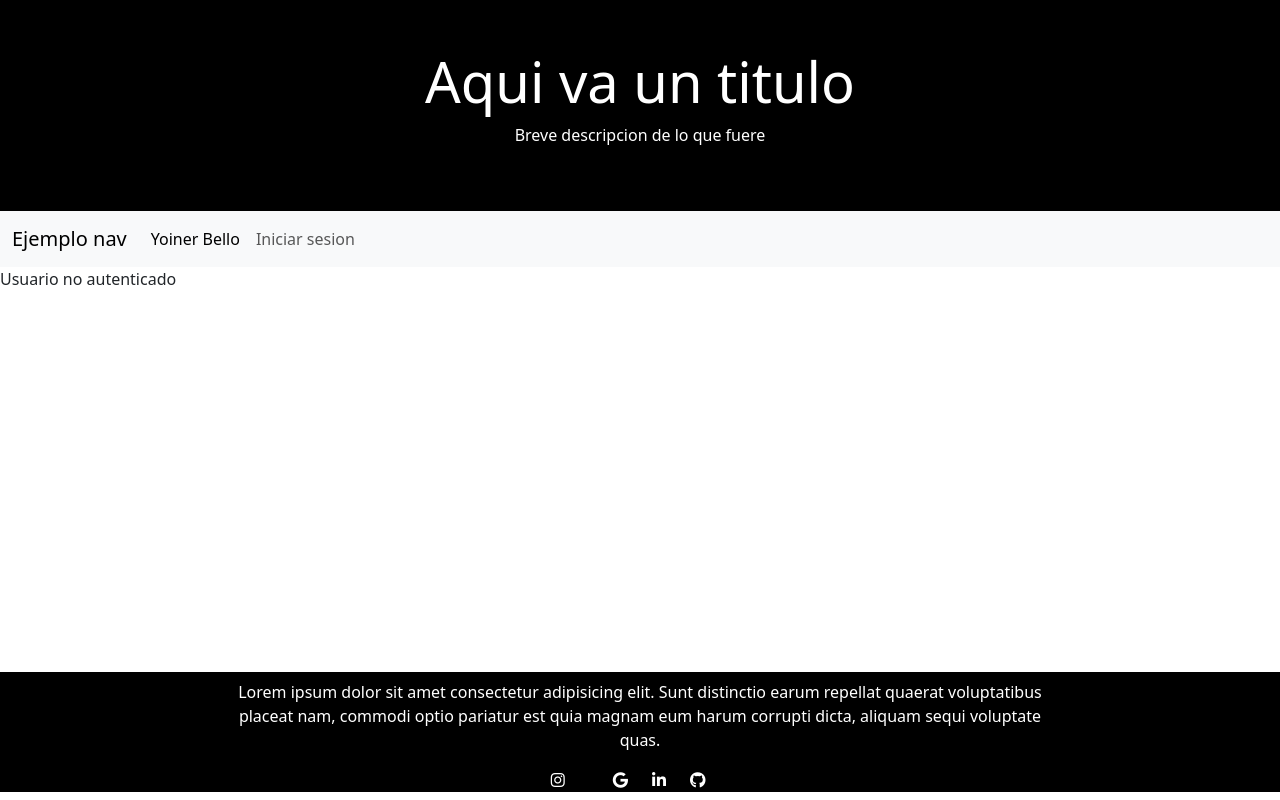
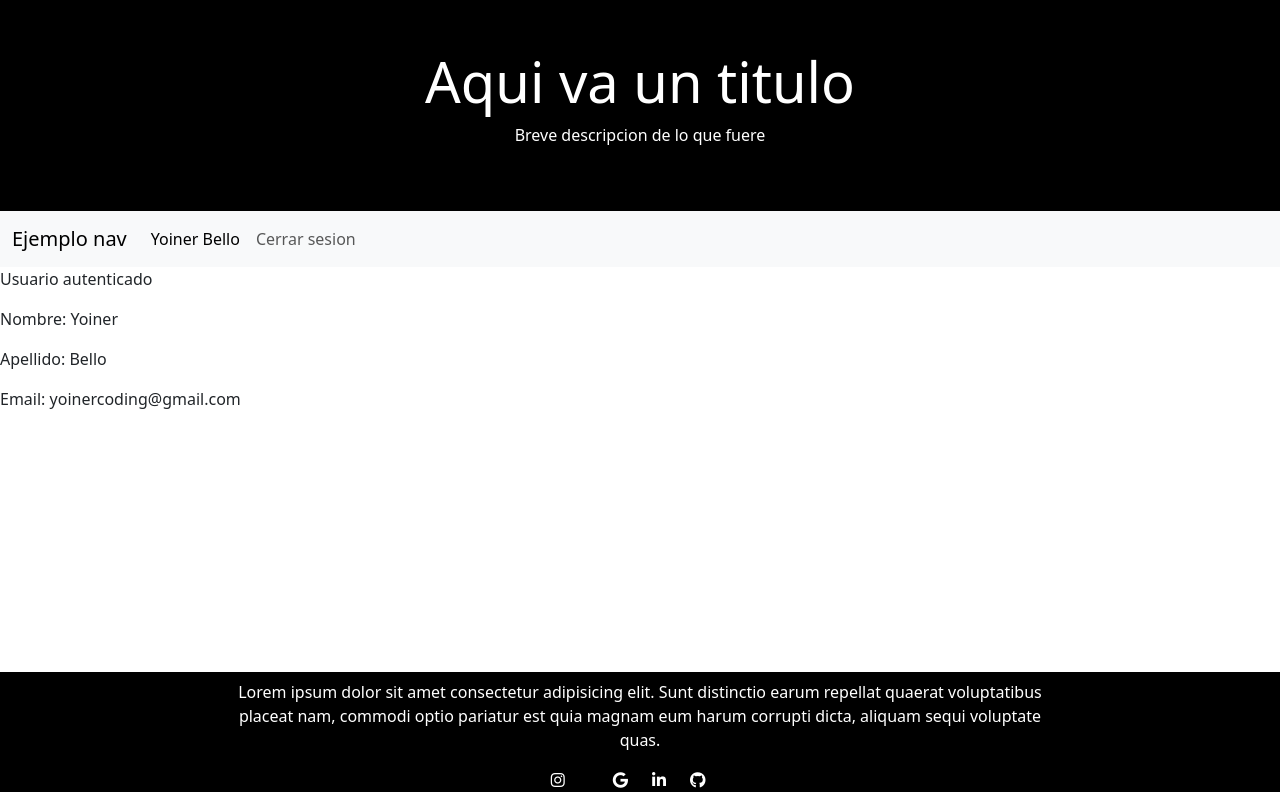
Before and after one commit to yoinercoding/loginAngular, an Angular app: page /iniciar-sesion in a window 1280 px wide. Both pictures are taken after typing "Sample123" into the empty fields and a click on the button "Iniciar sesion". Built offline with nearby package versions, Linux system fonts and the light colour scheme.

Commit message:
login done

```diff
--- a/src/app/components/auth/login/login.component.html
+++ b/src/app/components/auth/login/login.component.html
@@ -1,4 +1,5 @@
 <form [formGroup]="loginForm">
+  <p class="text-danger">{{loginError}}</p>
   <div class="mb-3">
     <label for="exampleInputEmail1" class="form-label">Email</label>
     <input
--- a/src/app/components/auth/login/login.component.ts
+++ b/src/app/components/auth/login/login.component.ts
@@ -11,6 +11,8 @@ import { LoginRequest } from 'src/app/services/auth/loginRequest';
 })
 
 export class LoginComponent implements OnInit {
+
+  loginError:string=""
 
   loginForm = this.formBuilder.group({
     email: ['yoinercoding@gmail.com', [Validators.required, Validators.email]],
@@ -39,6 +41,7 @@ export class LoginComponent implements OnInit {
         },
         error: (errorData) => {
           console.log(errorData)
+          this.loginError=errorData
         },
         complete: () => {
           console.log("Login completo")
--- a/src/app/components/pages/dashboard/dashboard.component.html
+++ b/src/app/components/pages/dashboard/dashboard.component.html
@@ -1,3 +1,8 @@
 <app-nav></app-nav>
 <p *ngIf="!userLoginOn">Usuario no autenticado</p>
 <p *ngIf="userLoginOn">Usuario autenticado</p>
+<div *ngIf="userLoginOn">
+    <p>Nombre: {{userData?.name}}</p>
+    <p>Apellido: {{userData?.lastname}}</p>
+    <p>Email: {{userData?.email}}</p>
+</div>
--- a/src/app/components/pages/dashboard/dashboard.component.ts
+++ b/src/app/components/pages/dashboard/dashboard.component.ts
@@ -1,17 +1,34 @@
-import { Component, OnInit } from '@angular/core';
+import { Component, OnDestroy, OnInit } from '@angular/core';
+import { LoginService } from 'src/app/services/auth/login.service';
+import { User } from 'src/app/services/auth/user';
 
 @Component({
   selector: 'app-dashboard',
   templateUrl: './dashboard.component.html',
   styleUrls: ['./dashboard.component.css']
 })
-export class DashboardComponent implements OnInit{
+export class DashboardComponent implements OnInit , OnDestroy{
 
   userLoginOn:boolean = false;
+  userData?:User
 
-  constructor() {}
+  constructor(private loginService:LoginService) {}
+
+  ngOnDestroy(): void {
+    this.loginService.currentUserData.unsubscribe()
+  }
 
   ngOnInit(): void {
+    this.loginService.currentUserLoginOn.subscribe({
+      next:(userLoginOn) => {
+        this.userLoginOn=userLoginOn
+      }
+    })
 
+    this.loginService.currentUserData.subscribe({
+      next:(userData) => {
+        this.userData=userData
+      }
+    })
   }
 }
--- a/src/app/components/shared/nav/nav.component.ts
+++ b/src/app/components/shared/nav/nav.component.ts
@@ -1,17 +1,27 @@
-import { Component, OnInit } from '@angular/core';
+import { Component, OnDestroy, OnInit } from '@angular/core';
+import { LoginService } from 'src/app/services/auth/login.service';
 
 @Component({
   selector: 'app-nav',
   templateUrl: './nav.component.html',
   styleUrls: ['./nav.component.css']
 })
-export class NavComponent implements OnInit {
+
+export class NavComponent implements OnInit, OnDestroy {
 
   userLoginOn:boolean=false;
 
-  constructor(){ }
+  constructor(private loginService:LoginService){ }
+
+  ngOnDestroy(): void {
+    this.loginService.currentUserLoginOn.unsubscribe()
+  }
 
   ngOnInit(): void {
-
-    }
+      this.loginService.currentUserLoginOn.subscribe({
+        next:(userLoginOn) => {
+          this.userLoginOn=userLoginOn
+      }
+    })
+  }
 }
--- a/src/app/services/auth/login.service.ts
+++ b/src/app/services/auth/login.service.ts
@@ -1,18 +1,26 @@
 import { Injectable } from '@angular/core';
 import { LoginRequest } from './loginRequest';
 import { HttpClient, HttpErrorResponse } from '@angular/common/http';
-import { Observable, catchError, throwError } from 'rxjs';
+import { Observable, catchError, throwError, BehaviorSubject, tap } from 'rxjs';
 import { User } from './user';
 
 @Injectable({
   providedIn: 'root'
 })
+
 export class LoginService {
+
+  currentUserLoginOn: BehaviorSubject<boolean> = new BehaviorSubject<boolean>(false)
+  currentUserData: BehaviorSubject<User> = new BehaviorSubject<User>({id:0, email: ''})
 
   constructor(private http: HttpClient) { }
 
   login(credentials: LoginRequest):Observable<User>{
     return this.http.get<User>('././assets/data.json').pipe(
+      tap((userData : User) => {
+        this.currentUserData.next(userData)
+        this.currentUserLoginOn.next(true)
+      }),
       catchError(this.handleError)
     )
   }
@@ -26,4 +34,12 @@ export class LoginService {
     }
     return throwError(() => new Error('Algo fallo. Por favor intente nuevamente.'))
   }
+
+  get userData():Observable<User> {
+    return this.currentUserData.asObservable()
+  }
+
+  get userLoginOn():Observable<boolean> {
+    return this.currentUserLoginOn.asObservable()
+  }
 }
```
